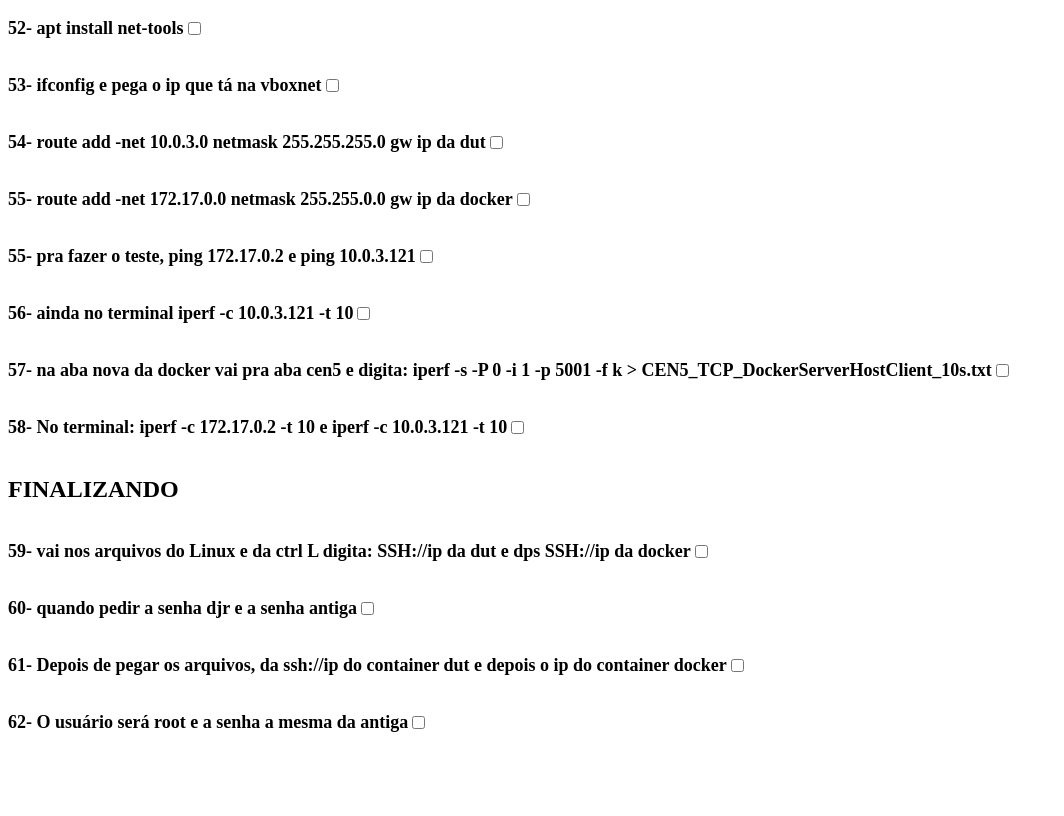
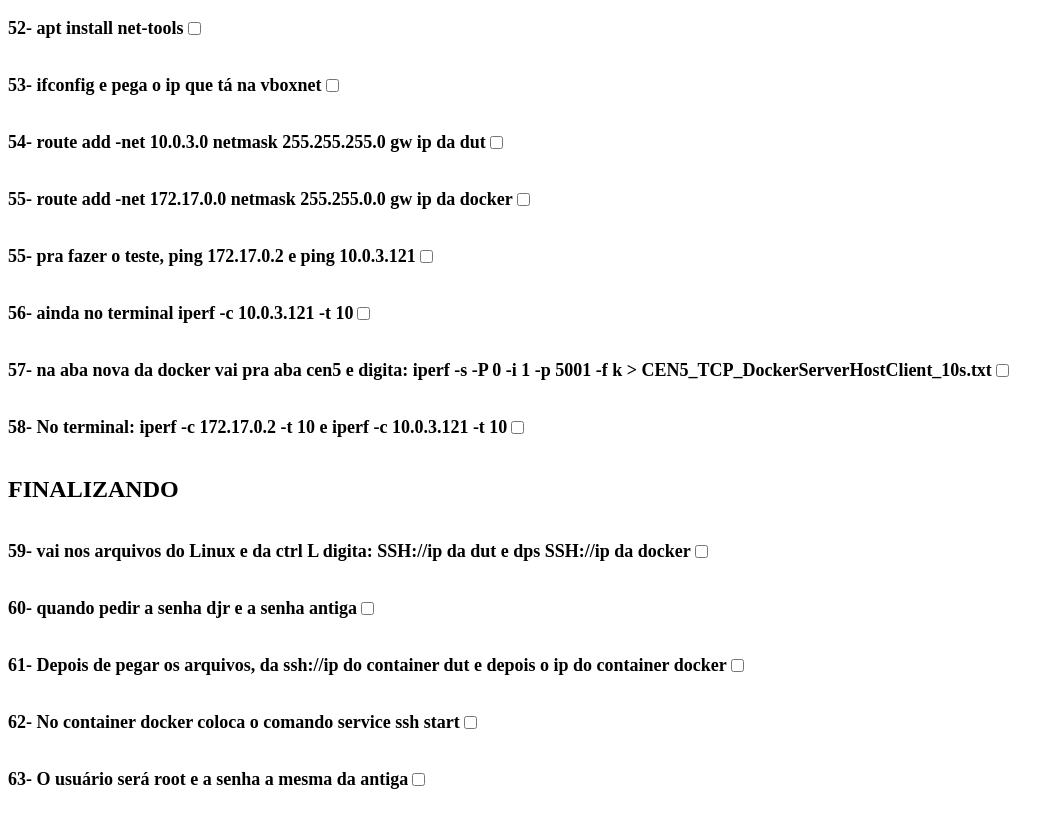
Before and after one commit to AntLacerda/provaDoDaladi, a plain HTML site: page index.html in a window 1280 px wide. Shown: the part 3298-4114 px from the top of the page, without its empty margins (0-1064 px from the left). Before the commit the page ends 4057 px from the top, so only its background shows below. Drawn offline with Linux system fonts and the light colour scheme.

Commit message:
atualização

```diff
--- a/index.html
+++ b/index.html
@@ -285,7 +285,11 @@
             <input type="checkbox">
         </div>
         <div class="alinhamento">
-            <p>62- O usuário será root e a senha a mesma da antiga</p>
+            <p>62- No container docker coloca o comando service ssh start</p>
+            <input type="checkbox">
+        </div>
+        <div class="alinhamento">
+            <p>63- O usuário será root e a senha a mesma da antiga</p>
             <input type="checkbox">
         </div>
     </section>
```
